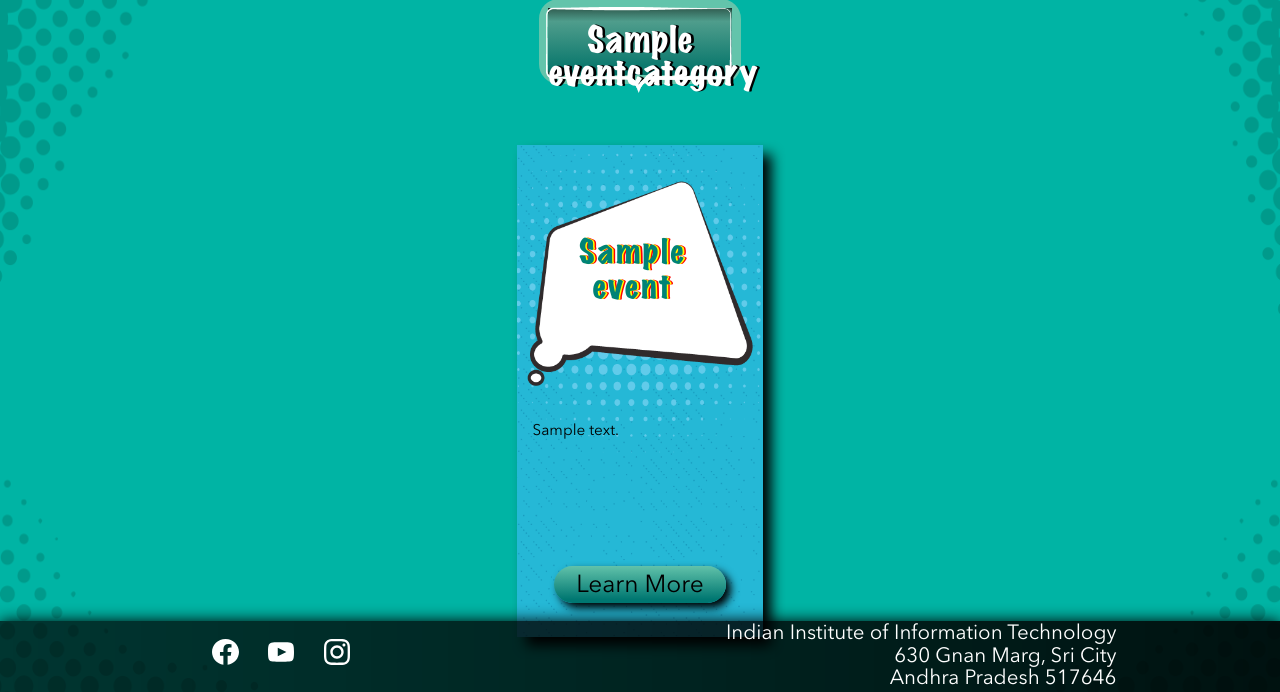
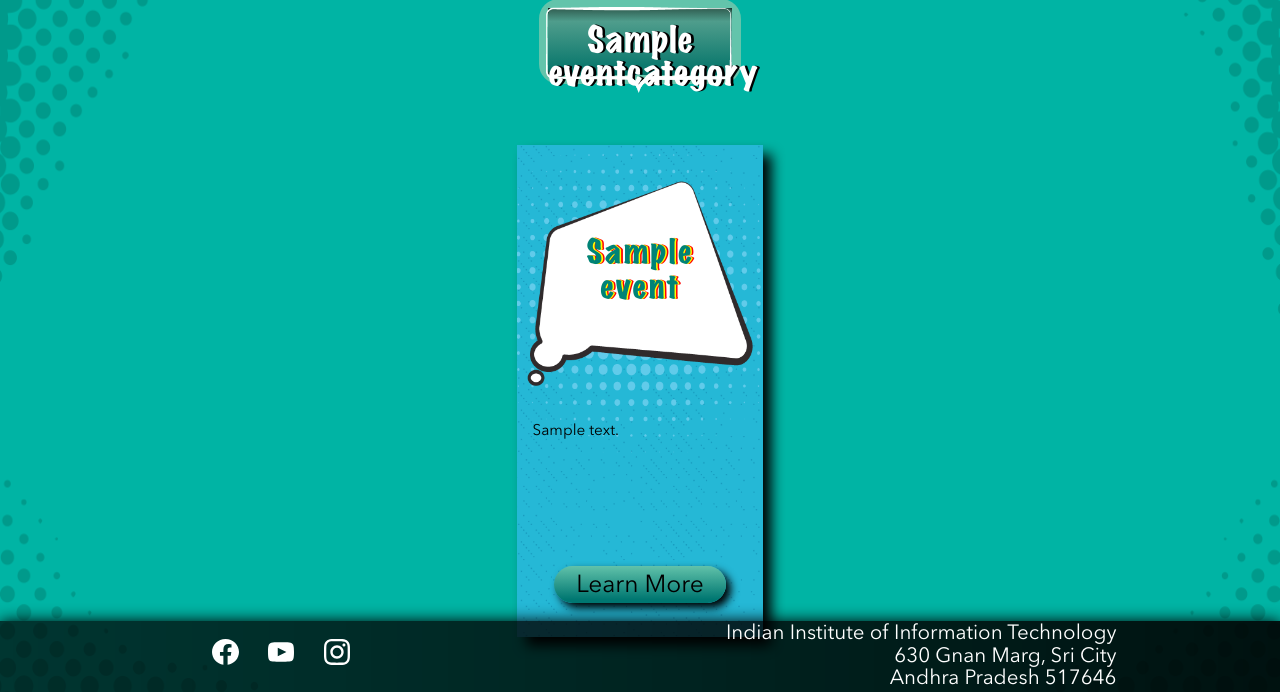
Before and after one commit to ram-nad/Abhisarga2020-Backend, a Django app: page /events/ in a window 1280 px wide. Shown: the part 107-799 px from the top of the page. Run offline with Django 3.2, Linux system fonts and the light colour scheme; tables that the repository leaves empty hold one stand-in row (values such as "Sample post").

Commit message:
bit css changes

```diff
--- a/static/css/event.css
+++ b/static/css/event.css
@@ -135,7 +135,7 @@ body {
     font-weight: 700;
     line-height: 1.3em;
     height: 1.3em;
-    text-after-overflow: ellipsis;
+    word-wrap: break-word;
     overflow: hidden;
 }
 
--- a/static/css/events.css
+++ b/static/css/events.css
@@ -95,7 +95,7 @@ body {
     word-wrap: break-word;
     font-family: "marker-felt";
     text-align: center;
-    width: 4.5em;
+    width: 5em;
     position: absolute;
     font-size: 1em;
     font-weight: bold;
```
